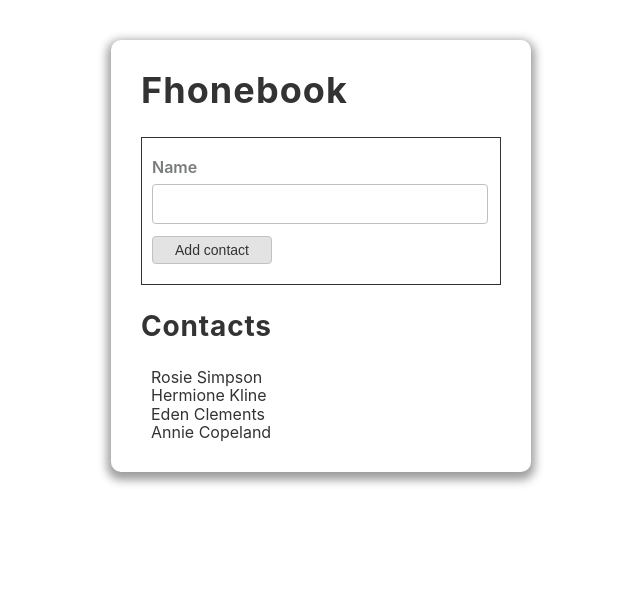
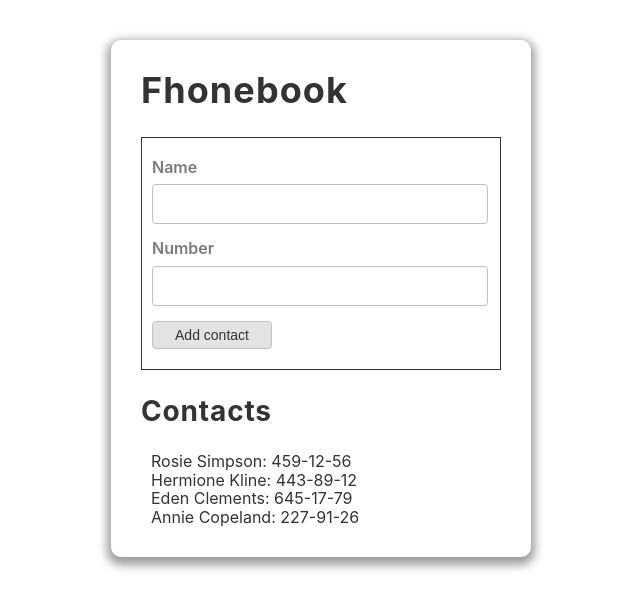
Before and after one commit to myhappyday/goit-react-hw-02-phonebook, a React (Create React App) app: page / in a window 1280 px wide. Shown: the top 608 px of the page, without its empty margins (319-959 px from the left). Built offline with nearby package versions, Linux system fonts and the light colour scheme.

Commit message:
Task 2 step 2

```diff
--- a/src/components/App.jsx
+++ b/src/components/App.jsx
@@ -9,12 +9,14 @@ class App extends Component {
   state = {
     contacts: contacts,
     name: '',
+    number: '',
   };
 
-  addContact = name => {
+  addContact = ({name, number}) => {
     const contact = {
       id: nanoid(),
       name,
+      number,
     };
 
     this.setState(({ contacts }) => ({
--- a/src/components/ContactForm/ContactForm.jsx
+++ b/src/components/ContactForm/ContactForm.jsx
@@ -6,9 +6,11 @@ import { Form, Label, Input, Button } from './ContactForm.styled';
 class ContactForm extends Component {
   state = {
     name: '',
+    number: '',
   };
 
   nameInputId = nanoid();
+  numberInputId = nanoid();
 
   handleChange = event => {
     const { name, value } = event.currentTarget;
@@ -22,7 +24,7 @@ class ContactForm extends Component {
       console.log('state 1:', this.state);
     }, 1000);
     // Доступ до даних форми під час її сабміту
-    this.props.onSubmit(this.state.name);
+    this.props.onSubmit(this.state);
 
     this.reset();
   };
@@ -30,6 +32,7 @@ class ContactForm extends Component {
   reset = () => {
     this.setState({
       name: '',
+      number: '',
     });
   };
 
@@ -49,6 +52,19 @@ class ContactForm extends Component {
             id={this.nameInputId}
           />
         </Label>
+        <Label htmlFor={this.numberInputId}>
+          Number
+          <Input
+            type="tel"
+            name="number"
+            pattern="\+?\d{1,4}?[-.\s]?\(?\d{1,3}?\)?[-.\s]?\d{1,4}[-.\s]?\d{1,4}[-.\s]?\d{1,9}"
+            title="Phone number must be digits and can contain spaces, dashes, parentheses and can start with +"
+            required
+            value={this.state.number}
+            onChange={this.handleChange}
+            id={this.numberInputId}
+          />
+        </Label>
         <Button type="submit" aria-label="Add contact">
           Add contact
         </Button>
--- a/src/components/ContactForm/ContactForm.styled.jsx
+++ b/src/components/ContactForm/ContactForm.styled.jsx
@@ -13,7 +13,7 @@ export const Label = styled.label`
   font-size: 16px;
   line-height: 1.16;
   color: #797c7c;
-  margin-bottom: 12px;
+  margin-bottom: 15px;
   transition: color 250ms cubic-bezier(0.4, 0, 0.2, 1);
 
   :focus-within {
--- a/src/components/ContactList/ContactList.jsx
+++ b/src/components/ContactList/ContactList.jsx
@@ -5,9 +5,12 @@ import { List } from './ContactList.styled';
 const ContactList = ({ contacts }) => {
   return (
     <List>
-      {contacts.map(({ id, name }) => (
-        <li key={id} id={id} name={name}>
-          <p>{name}</p>
+      {contacts.map(({ id, name, number }) => (
+        <li key={id} id={id} name={name} number={number} >
+          <p>
+            <span>{name}: </span>
+            <span>{number}</span>
+          </p>
         </li>
       ))}
     </List>
```
